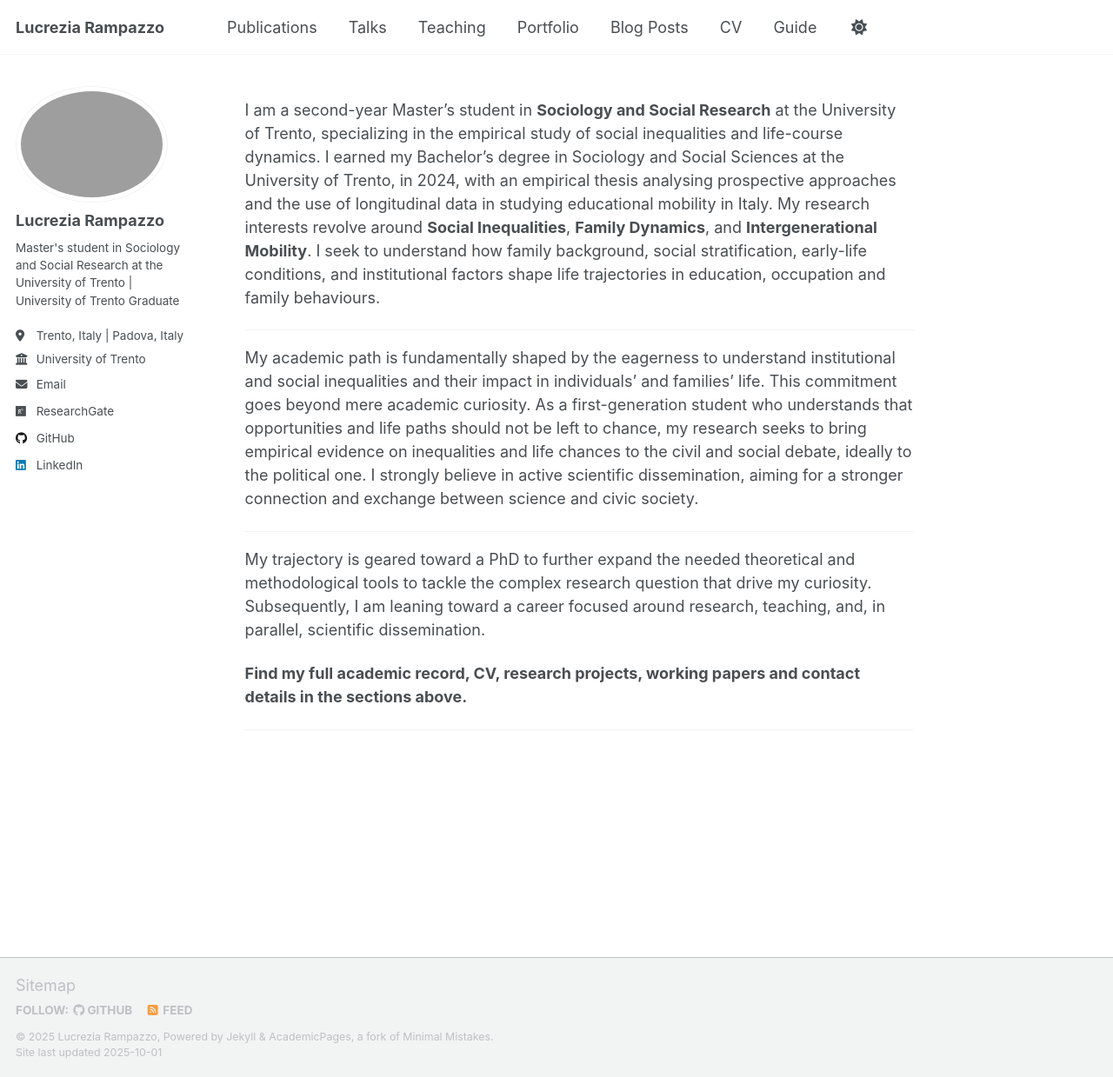
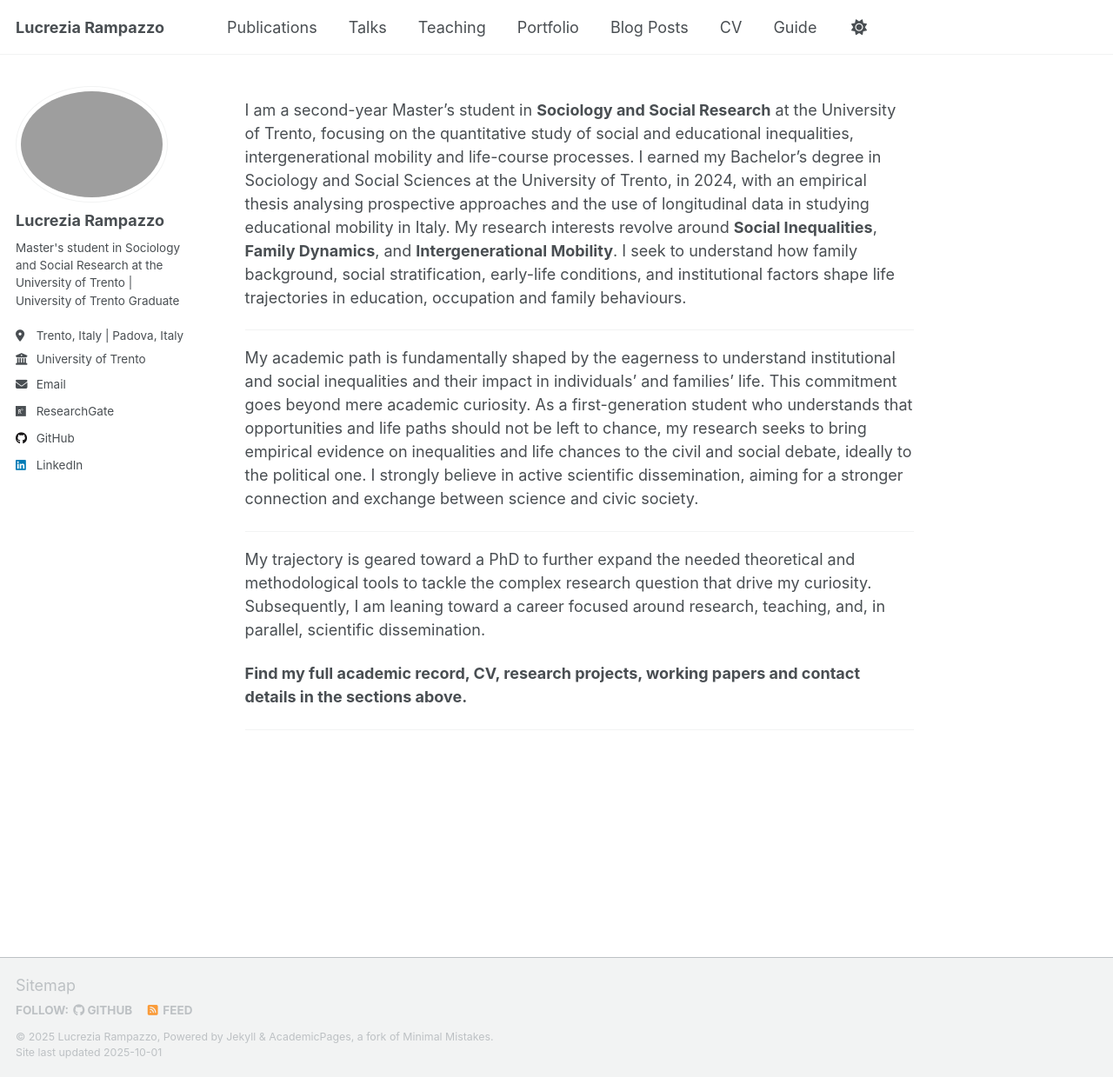
Before and after one commit to LucreziaRampazzo/lucreziarampazzo.github.io, a Jekyll site: the page built from _pages/about.md, in a window 1280 px wide and 1239 px high. Shown: the whole window at 87% size. Built offline with Jekyll 4.4.1, drawn with Linux system fonts in a browser that asks for light colours; a script that is not in the unit is left out.

Commit message:
Update about.md

```diff
--- a/_pages/about.md
+++ b/_pages/about.md
@@ -6,7 +6,7 @@ redirect_from:
   - /about/
   - /about.html
 ---
-I am a second-year Master’s student in **Sociology and Social Research** at the University of Trento, specializing in the empirical study of social inequalities and life-course dynamics. I earned my Bachelor's degree in Sociology and Social Sciences at the University of Trento, in 2024, with an empirical thesis analysing prospective approaches and the use of longitudinal data in studying educational mobility in Italy.
+I am a second-year Master’s student in **Sociology and Social Research** at the University of Trento, focusing on the quantitative study of social and educational inequalities, intergenerational mobility and life-course processes. I earned my Bachelor's degree in Sociology and Social Sciences at the University of Trento, in 2024, with an empirical thesis analysing prospective approaches and the use of longitudinal data in studying educational mobility in Italy.
 My research interests revolve around **Social Inequalities**, **Family Dynamics**, and **Intergenerational Mobility**. I seek to understand how family background, social stratification, early-life conditions, and institutional factors shape life trajectories in education, occupation and family behaviours.
 
 ---
```
